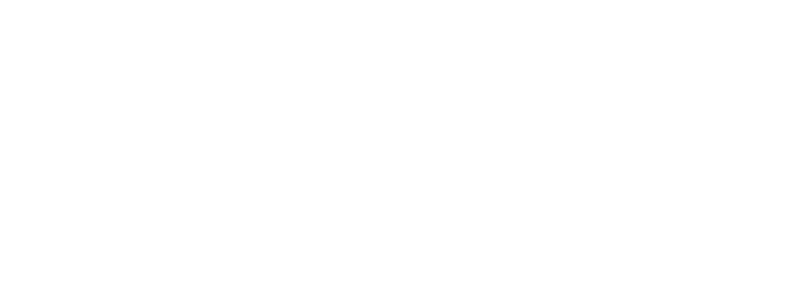
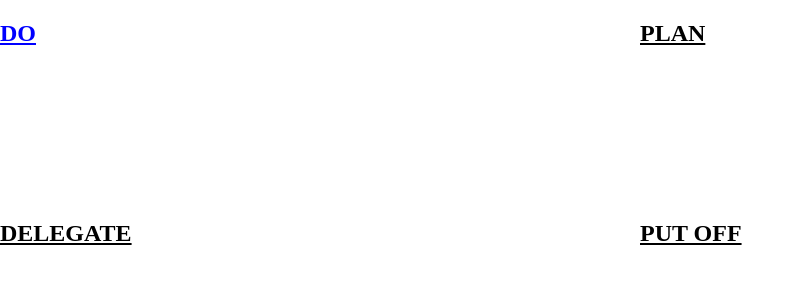
Before and after one commit to jkochanik/eisenhower, a React (Create React App) app: page / in a window 1280 px wide. Shown: the top 300 px of the page, without its empty margins (0-805 px from the left). Built offline with nearby package versions, Linux system fonts and the light colour scheme.

Commit message:
Build: Got grid looking nice with working props

```diff
--- a/package.json
+++ b/package.json
@@ -9,6 +9,7 @@
     "react": "^18.2.0",
     "react-dom": "^18.2.0",
     "react-scripts": "5.0.1",
+    "styled-components": "^5.3.5",
     "web-vitals": "^2.1.4"
   },
   "scripts": {
--- a/src/App.js
+++ b/src/App.js
@@ -1,9 +1,9 @@
-
+import {Grid} from "./components/Grid";
 
 
 function App() {
   return (
-   <div></div>
+    <Grid></Grid>
   );
 }
 
--- /dev/null
+++ b/src/components/Grid/index.js
@@ -0,0 +1,29 @@
+import React from "react";
+import styled from "styled-components";
+import {Quadrant} from "../Quadrant";
+
+const GridContainer = styled.div`
+    display: grid;
+    grid-template-columns: 1fr 1fr;
+    grid-template-rows: 1fr 1fr;
+`;
+
+class Grid extends React.Component{
+    constructor(props) {
+        super(props);
+        this.state = {
+
+        }
+    }
+
+    render() {
+        return <GridContainer>
+            <Quadrant name="DO" color="blue"></Quadrant>
+            <Quadrant name="PLAN"></Quadrant>
+            <Quadrant name="DELEGATE"></Quadrant>
+            <Quadrant name="PUT OFF"></Quadrant>
+        </GridContainer>
+    }
+}
+
+export { Grid }
--- a/src/components/Quadrant/Block.js
+++ b/src/components/Quadrant/Block.js
@@ -1,18 +1,11 @@
 import styled from 'styled-components'
 
 const ColorBlock = styled.div`
-    background-color: ${props => props.fillColor || "blue"};
-    flex-grow: 1;
-    height: 800px;
-    display: grid;
+    border-color: ${props => props.fillColor || "black"};
+    min-height: 200px;
+    display: flex;
     flex-direction: column;
-    align-items: center;
-    justify-content: center;
-    border: 5px solid black;
-
-    &:hover {
-      background-color: ${(props) => props.hoverFillColor || "white"};
-    }
+    align-content: center;
     `
 ;
 
--- a/src/components/Quadrant/index.js
+++ b/src/components/Quadrant/index.js
@@ -2,11 +2,16 @@
 import ColorBlock from "./Block";
 import styled from "styled-components";
 
-const SectionName = styled.text`
-    color: white;
+const QuadrantName = styled.h2`
+    color: ${props => props.color || "black"};
+    text-decoration: underline;
+    font-style: normal;
+    font-family: Oxygen;
+    font-weight: 700;
+
 `;
 
-class SectionBlock extends React.Component{
+class Quadrant extends React.Component{
     constructor(props) {
         super(props);
         this.state = {
@@ -17,9 +22,9 @@
 
     render() {
         return <ColorBlock fillColor={this.props.color}>
-            <SectionName> {this.props.name} </SectionName>
+            <QuadrantName color={this.props.color}> {this.props.name} </QuadrantName>
         </ColorBlock>
     }
 }
 
-export { SectionBlock }
+export { Quadrant }
```
Also changed, not shown: src/components/Grid/Row.js (added), 1 other file (tests, documents, lock files or other folders).
